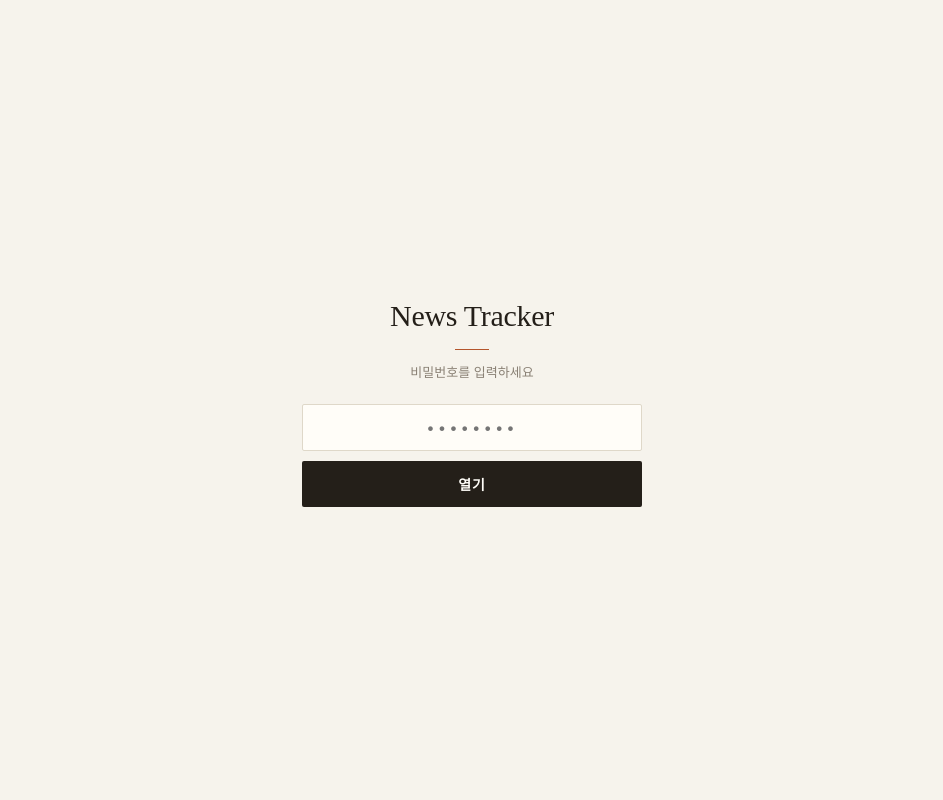
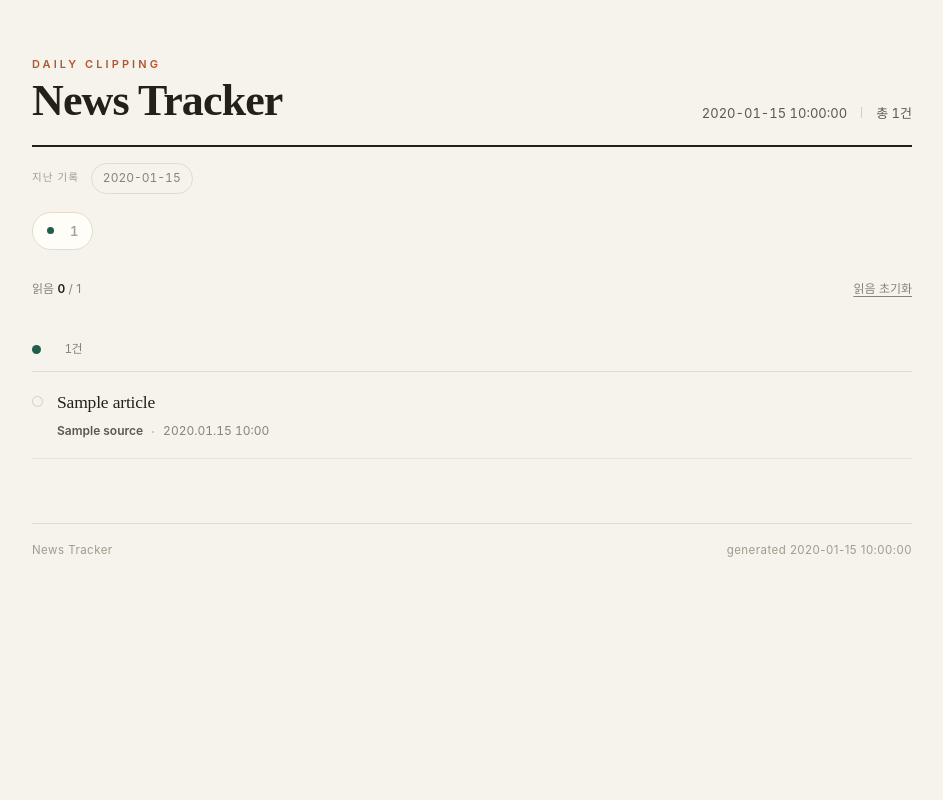
Before and after one commit to jaeholee2/news-tracker, a Python web app: template templates/page.html in a window 1280 px wide. Shown: the whole page, without its empty margins (168-1111 px from the left). Run offline with Jinja, Linux system fonts and the light colour scheme; the template is opened without the code that fills it: most values are stand-ins (such as "Sample title", 1, 10 or a date in 2020); some web fonts are replaced.

Commit message:
Update page.html

```diff
--- a/templates/page.html
+++ b/templates/page.html
@@ -286,74 +286,10 @@
     header.masthead { padding-top: 36px; }
     ul.articles a.title { font-size: 16.5px; }
   }
-  {% if password_hash %}
-  #gate-overlay {
-    position: fixed;
-    inset: 0;
-    z-index: 10;
-    display: flex;
-    align-items: center;
-    justify-content: center;
-    padding: 16px;
-    background: var(--bg);
-  }
-  #gate-box { width: 100%; max-width: 340px; text-align: center; }
-  #gate-box .gate-title {
-    font-family: var(--serif);
-    font-size: 30px;
-    letter-spacing: -0.01em;
-    margin: 0 0 10px;
-  }
-  #gate-box .gate-rule { width: 34px; height: 1px; background: var(--accent); margin: 0 auto 12px; }
-  #gate-box p { margin: 0 0 22px; font-size: 13px; color: var(--muted); }
-  #gate-box form { display: flex; flex-direction: column; gap: 10px; }
-  #gate-password {
-    width: 100%;
-    padding: 13px 16px;
-    font-size: 15px;
-    font-family: inherit;
-    text-align: center;
-    letter-spacing: 0.2em;
-    color: var(--fg);
-    background: var(--paper);
-    border: 1px solid #dfd8c9;
-    border-radius: 2px;
-    outline: none;
-  }
-  #gate-password:focus { border-color: var(--accent); }
-  #gate-box button {
-    padding: 13px 16px;
-    font-size: 14px;
-    font-family: inherit;
-    font-weight: 600;
-    letter-spacing: 0.06em;
-    color: var(--paper);
-    background: var(--fg);
-    border: none;
-    border-radius: 2px;
-    cursor: pointer;
-  }
-  #gate-box button:hover { background: var(--accent); }
-  #gate-error { color: #a8342f; font-size: 12.5px; margin: 12px 0 0; }
-  {% endif %}
-</style>
+  </style>
 </head>
 <body>
-{% if password_hash %}
-<div id="gate-overlay">
-  <div id="gate-box">
-    <div class="gate-title">News Tracker</div>
-    <div class="gate-rule"></div>
-    <p>비밀번호를 입력하세요</p>
-    <form id="gate-form" autocomplete="off">
-      <input type="password" id="gate-password" autocomplete="current-password" placeholder="••••••••" required>
-      <button type="submit">열기</button>
-    </form>
-    <p id="gate-error" hidden>비밀번호가 올바르지 않습니다.</p>
-  </div>
-</div>
-{% endif %}
-<div class="page" id="site-content"{% if password_hash %} style="display: none;"{% endif %}>
+<div class="page" id="site-content">
   <header class="masthead">
     <div class="brand">
       <div class="eyebrow">Daily Clipping</div>
@@ -593,67 +529,5 @@ document.documentElement.style.setProperty("--kw-color-4", "#8a6a1f");
   apply();
 })();
 </script>
-{% if password_hash %}
-<script>
-(function () {
-  var EXPECTED_HASH = "{{ password_hash }}";
-  var STORAGE_KEY = "news-tracker-gate";
-  var overlay = document.getElementById("gate-overlay");
-  var content = document.getElementById("site-content");
-  var form = document.getElementById("gate-form");
-  var input = document.getElementById("gate-password");
-  var error = document.getElementById("gate-error");
-
-  function sha256Hex(text) {
-    var data = new TextEncoder().encode(text);
-    return crypto.subtle.digest("SHA-256", data).then(function (digest) {
-      return Array.prototype.map
-        .call(new Uint8Array(digest), function (b) { return b.toString(16).padStart(2, "0"); })
-        .join("");
-    });
-  }
-
-  function unlock() {
-    overlay.style.display = "none";
-    content.style.display = "block";
-  }
-
-  // Web Crypto (crypto.subtle) requires a secure context (https, or
-  // localhost) -- unavailable when opened as a local file:// page. There's
-  // nothing to unlock in that case anyway (this gate only matters for the
-  // hosted site), so just leave the gate showing rather than erroring.
-  if (!window.isSecureContext || !crypto.subtle) {
-    return;
-  }
-
-  try {
-    if (localStorage.getItem(STORAGE_KEY) === EXPECTED_HASH) {
-      unlock();
-    }
-  } catch (e) {
-    // localStorage can throw in some private-browsing modes; the user just
-    // has to re-enter the password every visit in that case.
-  }
-
-  form.addEventListener("submit", function (event) {
-    event.preventDefault();
-    sha256Hex(input.value).then(function (hash) {
-      if (hash === EXPECTED_HASH) {
-        error.hidden = true;
-        try {
-          localStorage.setItem(STORAGE_KEY, EXPECTED_HASH);
-        } catch (e) {
-          // ignore -- unlock still works for this page view
-        }
-        unlock();
-      } else {
-        error.hidden = false;
-        input.select();
-      }
-    });
-  });
-})();
-</script>
-{% endif %}
 </body>
 </html>
```
